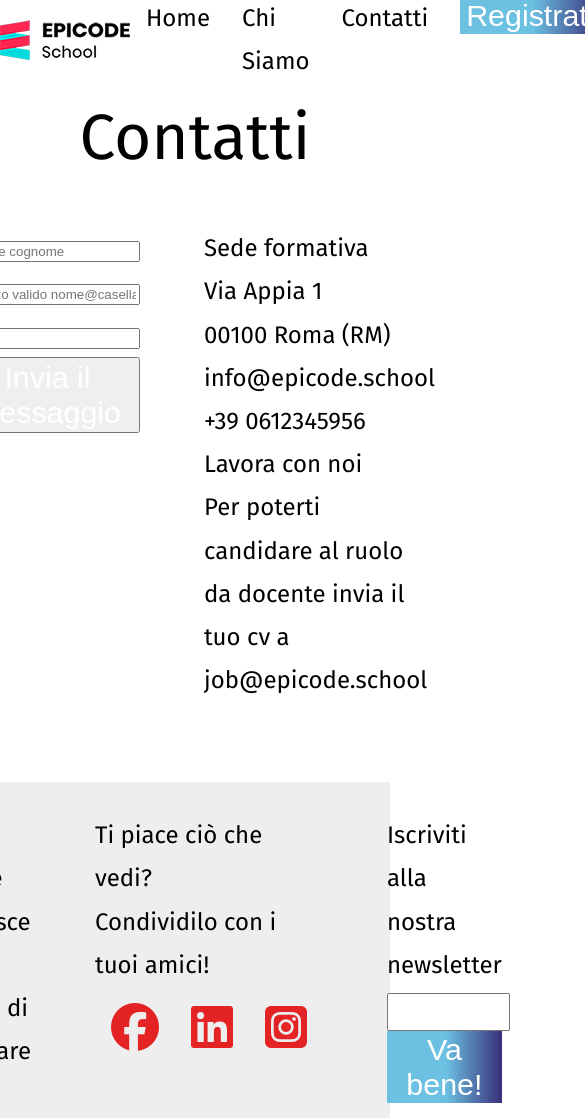
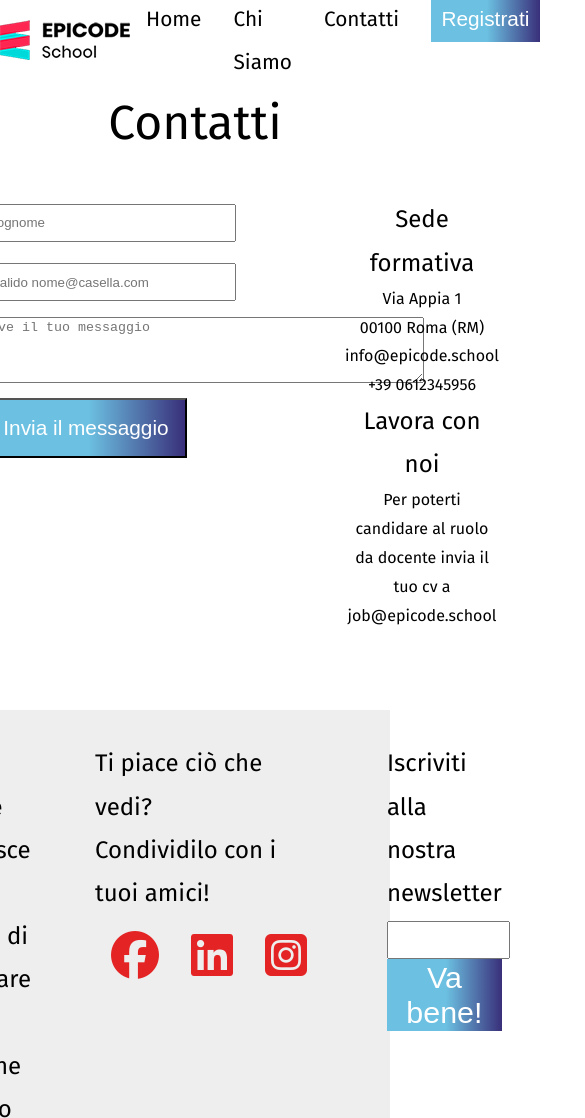
Before and after one commit to Lambo95/U1-W2-D5-PROG, a plain HTML site: page contatti.html in a window 390 px wide. Shown: the top 1118 px of the page, 585 px wide, since content can reach past the window. Drawn offline with Linux system fonts and the light colour scheme.

Commit message:
inizio_responsive

```diff
--- a/assets/css/stile.css
+++ b/assets/css/stile.css
@@ -45,13 +45,15 @@ button {
 .menu li a {
   text-decoration: none;
   color: black;
-  font-size: 1.5rem;
+  font-size: 1.3rem;
 }
 
 .menu li button {
   border: none;
+  font-size: 1.3rem;
   background: rgb(108, 193, 226);
   background: linear-gradient(90deg, rgba(108, 193, 226, 1) 51%, rgba(57, 47, 122, 1) 100%);
+  padding: 0.5em;
 }
 
 header {
@@ -77,6 +79,11 @@ header button {
   background: rgb(108, 193, 226);
   background: linear-gradient(90deg, rgba(108, 193, 226, 1) 51%, rgba(57, 47, 122, 1) 100%);
 }
+
+header button:hover {
+  box-shadow: 2px 2px 2px 2px#000;
+}
+
 /* MAIN */
 /* .margin_page {
 
@@ -86,6 +93,10 @@ header button {
   width: 100%;
   text-align: center;
 }
+.title_big {
+  font-size: 3rem;
+}
+
 /* Article 1*/
 .center {
   text-align: center;
@@ -99,6 +110,24 @@ header button {
 .card_box {
   padding: 1rem;
   margin: 1rem;
+  width: 100%;
+}
+
+#card_1_contatti > form > input {
+  width: 75%;
+  height: 2rem;
+  margin-bottom: 1rem;
+}
+
+#card_2_contatti p {
+  font-size: 1rem;
+}
+
+#submit_btn {
+  font-size: 1.3rem;
+  padding: 1rem;
+  background: rgb(108, 193, 226);
+  background: linear-gradient(90deg, rgba(108, 193, 226, 1) 51%, rgba(57, 47, 122, 1) 100%);
 }
 
 .card_o h2 {
@@ -238,3 +267,21 @@ footer p {
   text-align: center;
 }
 /* RESPONSIVE */
+
+@media screen and (max-width: 850px) and (min-width: 600px) {
+  .img_box {
+    height: 25vh;
+  }
+
+  header {
+    background-image: url(../images/banner.jpg);
+    background-repeat: no-repeat;
+    background-size: contain;
+    color: white;
+    box-shadow: #d3d3d3;
+  }
+
+  header button {
+    position: static;
+  }
+}
--- a/contatti.html
+++ b/contatti.html
@@ -28,17 +28,17 @@
     </nav>
   </section>
   <main>
-    <h1 class="center">Contatti</h1>
+    <h1 class="center title_big">Contatti</h1>
     <div class=" card_o card_contatti">
-      <div class="card_box" id="card_1_contatti">
+      <div class="card_box center" id="card_1_contatti">
         <form action="">
           <input type="text" placeholder="Nome e cognome"><br>
           <input type="email" name="email" id="email_contatti" placeholder="Indirizzo valido nome@casella.com"><br>
-          <input type="text" plaiceholder="Scrivi in breve il tuo messaggio"><br>
-          <button type="submit">Invia il messaggio</button>
+          <textarea name="" id="" cols="64" rows="4" placeholder="Scrivi in breve il tuo messaggio"></textarea>
+          <button type="submit" id="submit_btn">Invia il messaggio</button>
         </form>
       </div>
-      <div class="card_box" id="card_2_contatti">
+      <div class="card_box center" id="card_2_contatti">
         <h3>Sede formativa</h3>
         <p>Via Appia 1 <br> 00100 Roma (RM)</p>
         <p>info@epicode.school <br>+39 0612345956</p>
@@ -51,7 +51,7 @@
     <div class="card_footer">
       <div class="card_box" id="first_card_footer">
         <h4>Chi siamo</h4>
-        <p>Epicode School nasce con l'obiettivo di<br>rivoluzionare la formazione in ambito<br>tech.</p>
+        <p>Epicode School nasce con l'obiettivo di rivoluzionare la formazione in ambito tech.</p>
       </div>
       <div class="card_box" id="second_card_footer">
         <h4>Ti piace ciò che vedi?<br>Condividilo con i tuoi amici!</h4>
```
Also changed, not shown: chi-siamo.html (+4 -8 lines), index.html (+1 -5 lines).
